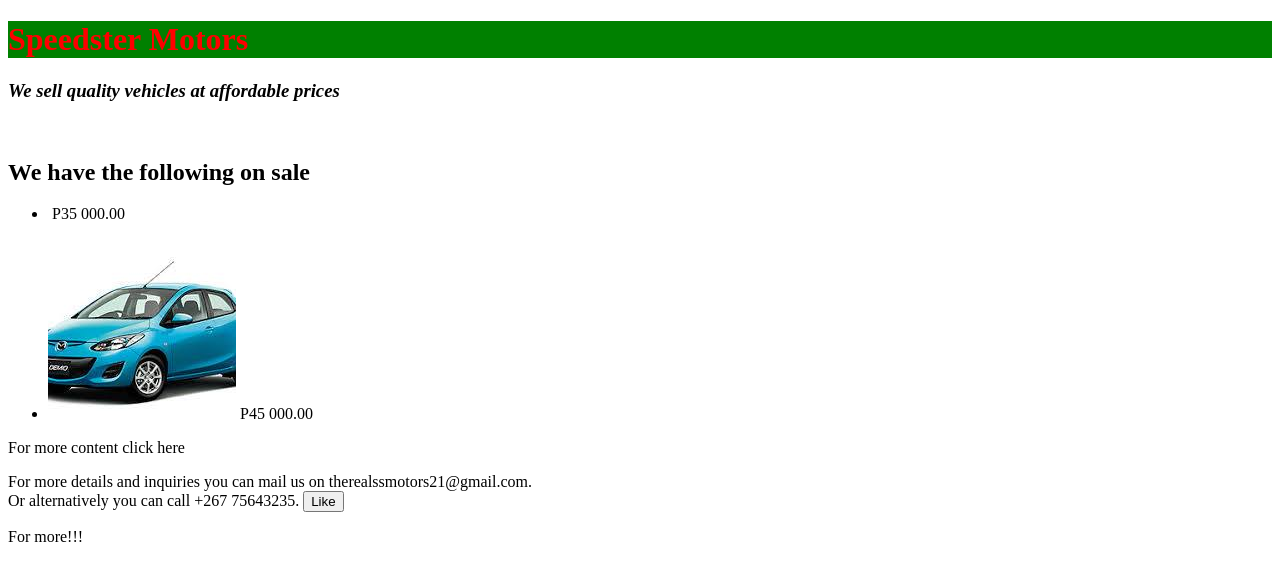
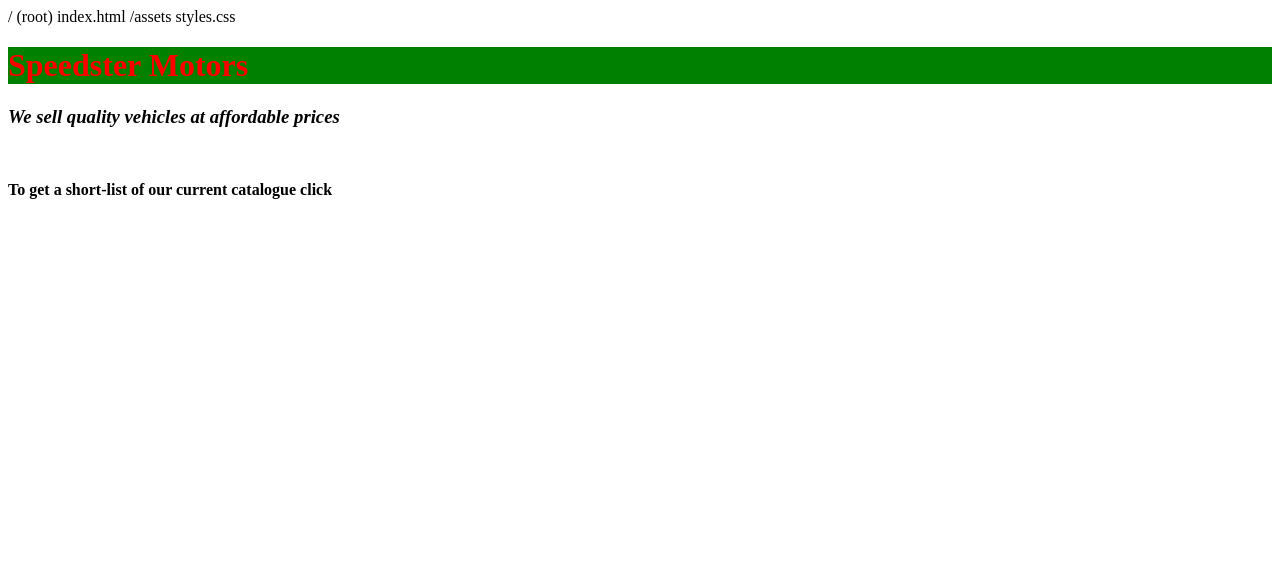
Before and after one commit to bida24-338/speedstar-motors, a plain HTML site: page index.html in a window 1280 px wide. Drawn offline with Linux system fonts and the light colour scheme.

Commit message:
Update index.html

```diff
--- a/index.html
+++ b/index.html
@@ -1,3 +1,7 @@
+/ (root)
+    index.html
+    /assets
+        styles.css
 
 <!DOCTYPE html>
 <html>
@@ -20,22 +24,13 @@
       <strong><em>We sell quality vehicles at affordable prices </em></strong>
     </h3>
     <br>
-    <strong><h2>We have the following on sale</h2></strong>
-    <ul> <!-- Available cars and prices in list form-->
-      <li><img src="honda.jfif" alt Honda Fit> P35 000.00</li>
-
-     <br> <li><img src = "mazda.jfif" alt Mazda Demio> P45 000.00</li>
-
-    </ul>
-
-<p>For more content click here<a href="here.html"Here></p></a>
 
 
-      <!--Contact information -->
-     <p>
-      For more details and inquiries you can mail us on therealssmotors21@gmail.com.
-      <br>Or alternatively you can call +267 75643235.
-       <button>Like</button> <p>For more!!!</p>
+
+<strong ><p>To get a short-list of our current catalogue click <a href="cars list.html"Here></p></strong>
+
+
+
     </p>
   </body>
 </html>
```
